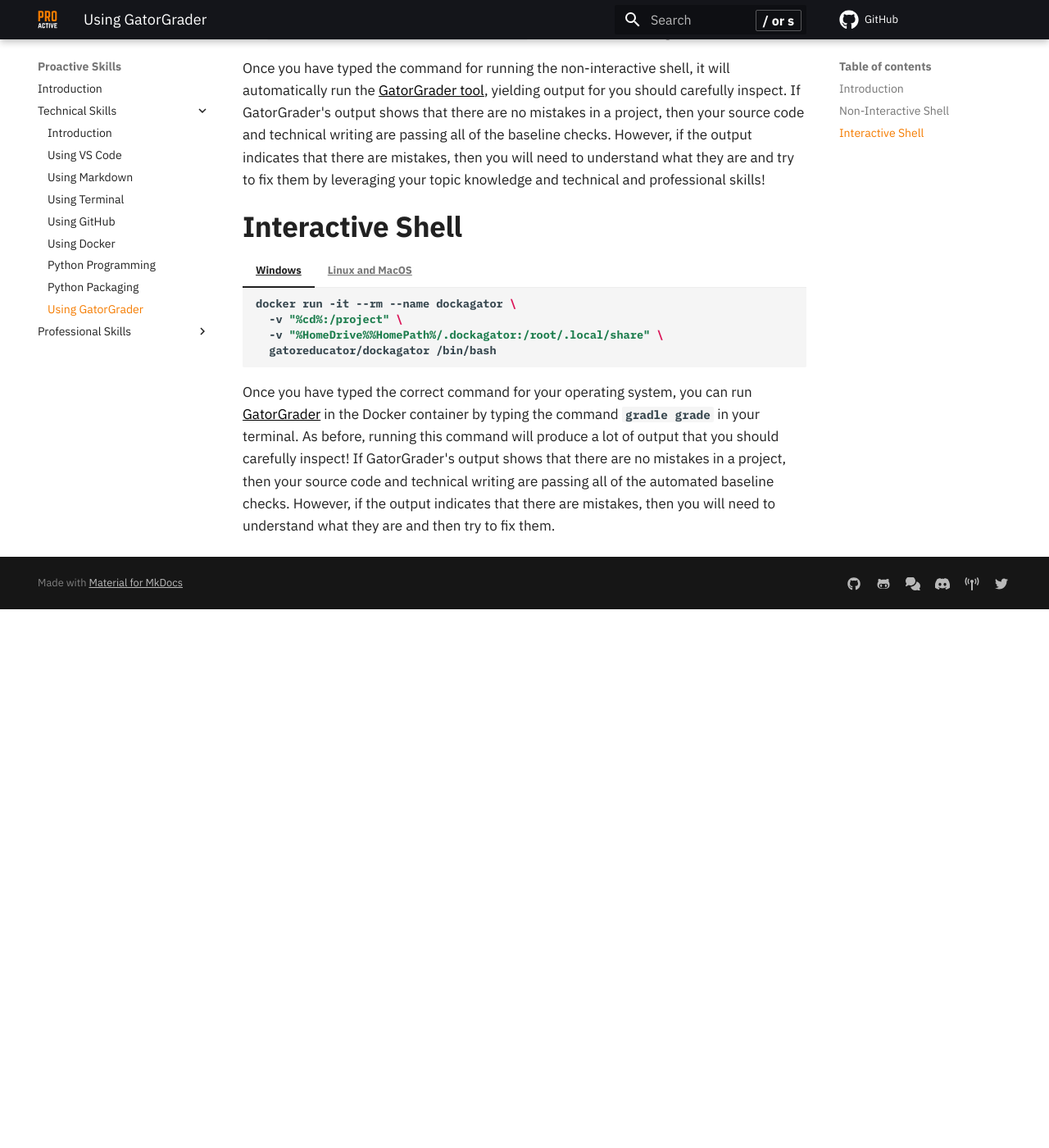
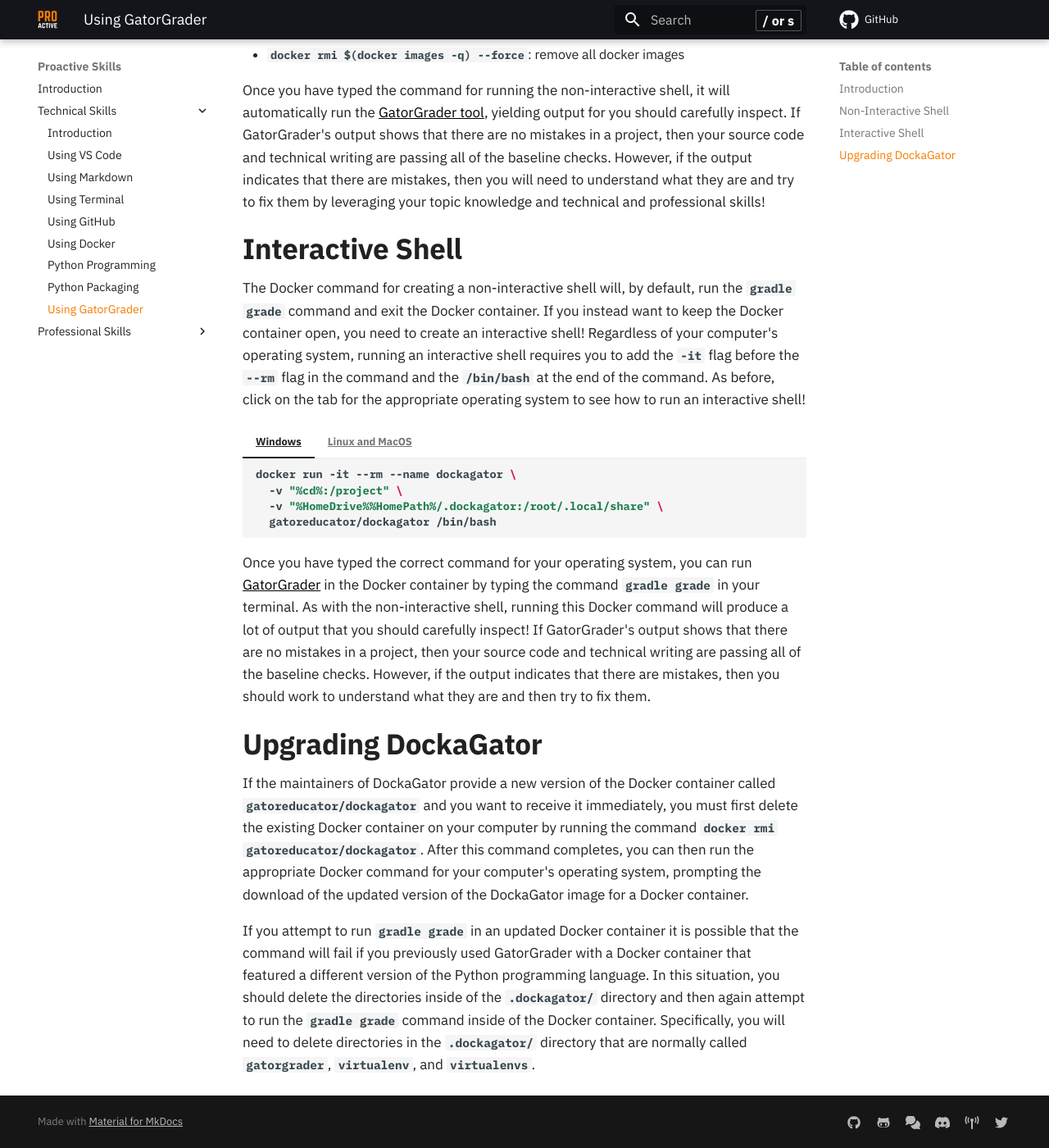
Before and after one commit to ProactiveProgrammers/www.proactiveprogrammers.com, an MkDocs documentation site: the page built from docs/proactive-skills/technical-skills/using-gatorgrader.md, in a window 1280 px wide and 1400 px high, scrolled down 1613 px. Shown: the whole window at 82% size. Built offline with MkDocs 1.6.1 and Material for MkDocs 9.7.7, drawn with Linux system fonts in a browser that asks for light colours; comment, search, counter and statistics services are not loaded; before the commit the page ends 2356 px from its top, so only the background shows below that; some of the changed text lies outside the part shown.

Commit message:
feat: Add the content about upgrade in the using-gatorgrader.

````diff
--- a/docs/proactive-skills/technical-skills/using-gatorgrader.md
+++ b/docs/proactive-skills/technical-skills/using-gatorgrader.md
@@ -23,7 +23,8 @@
 [DockerHub](https://cloud.docker.com/u/gatoreducator/repository/docker/gatoreducator/dockagator).
 When you run one of these commands you should make sure that you do so in the
 "home base" of a project (i.e., the directory that contains the `README.md` with
-the summary of the project).
+the summary of the project). To learn how to run GatorGrader in a
+non-interactive shell, pick the tab for your computer's operating system!
 
 === "Windows"
 
@@ -99,6 +100,14 @@
 
 ## Interactive Shell
 
+The Docker command for creating a non-interactive shell will, by default, run
+the `gradle grade` command and exit the Docker container. If you instead want to
+keep the Docker container open, you need to create an interactive shell!
+Regardless of your computer's operating system, running an interactive shell
+requires you to add the `-it` flag before the `--rm` flag in the command and the
+`/bin/bash` at the end of the command. As before, click on the tab for the
+appropriate operating system to see how to run an interactive shell!
+
 === "Windows"
 
     ```bash
@@ -119,9 +128,29 @@
 
 Once you have typed the correct command for your operating system, you can run
 [GatorGrader](https://github.com/GatorEducator/gatorgrader) in the Docker
-container by typing the command `gradle grade` in your terminal. As before,
-running this command will produce a lot of output that you should carefully
-inspect! If GatorGrader's output shows that there are no mistakes in a project,
-then your source code and technical writing are passing all of the automated
-baseline checks. However, if the output indicates that there are mistakes, then
-you will need to understand what they are and then try to fix them.
+container by typing the command `gradle grade` in your terminal. As with the
+non-interactive shell, running this Docker command will produce a lot of output
+that you should carefully inspect! If GatorGrader's output shows that there are
+no mistakes in a project, then your source code and technical writing are
+passing all of the baseline checks. However, if the output indicates that there
+are mistakes, then you should work to understand what they are and then try to
+fix them.
+
+## Upgrading DockaGator
+
+If the maintainers of DockaGator provide a new version of the Docker container
+called `gatoreducator/dockagator` and you want to receive it immediately, you
+must first delete the existing Docker container on your computer by running the
+command `docker rmi gatoreducator/dockagator`. After this command completes, you
+can then run the appropriate Docker command for your computer's operating
+system, prompting the download of the updated version of the DockaGator image
+for a Docker container.
+
+If you attempt to run `gradle grade` in an updated Docker container it is
+possible that the command will fail if you previously used GatorGrader with a
+Docker container that featured a different version of the Python programming
+language. In this situation, you should delete the directories inside of the
+`.dockagator/` directory and then again attempt to run the `gradle grade`
+command inside of the Docker container. Specifically, you will need to delete
+directories in the `.dockagator/` directory that are normally called
+`gatorgrader`, `virtualenv`, and `virtualenvs`.
````
